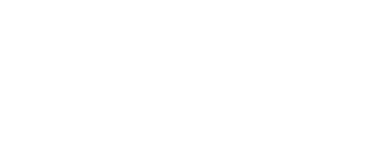
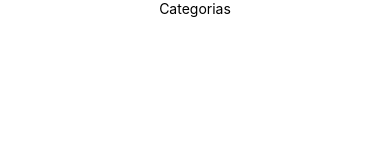
Before and after one commit to rafaelbatistaroque/minhasReceitas-app, a React Native app: screen /categorias in a window 390 px wide. Shown: the top 160 px of the page. Built offline with nearby package versions, Linux system fonts and the light colour scheme.

Commit message:
FEATURE:  created screens components and  stylesheet components

```diff
--- a/App.tsx
+++ b/App.tsx
@@ -1,10 +1,12 @@
 import { StatusBar } from 'expo-status-bar';
 import React from 'react';
 import { View } from 'react-native';
+import { Categorias } from "./src/screens";
 
 export default function App() {
     return (
         <View>
+            <Categorias />
             <StatusBar style="auto" />
         </View>
     );
--- a/src/screens/Categorias/index.tsx
+++ b/src/screens/Categorias/index.tsx
@@ -0,0 +1,11 @@
+import React from "react";
+import { Text, View } from "react-native";
+import { styles } from "./styles";
+
+export const Categorias: React.FC = () => {
+    return (
+        <View style={styles.container}>
+            <Text>Categorias</Text>
+        </View>
+    );
+};
--- a/src/screens/Categorias/styles.ts
+++ b/src/screens/Categorias/styles.ts
@@ -0,0 +1,9 @@
+import { StyleSheet } from "react-native";
+
+export const styles = StyleSheet.create({
+    container: {
+        flex: 1,
+        justifyContent: "center",
+        alignItems: "center"
+    }
+});
--- a/src/screens/Detalhes/index.tsx
+++ b/src/screens/Detalhes/index.tsx
@@ -0,0 +1,11 @@
+import React from "react";
+import { Text, View } from "react-native";
+import { styles } from "./styles";
+
+export const Detalhes: React.FC = () => {
+    return (
+        <View style={styles.container}>
+            <Text>Detalhes</Text>
+        </View>
+    );
+};
--- a/src/screens/Detalhes/styles.ts
+++ b/src/screens/Detalhes/styles.ts
@@ -0,0 +1,7 @@
+import { StyleSheet } from "react-native";
+
+export const styles = StyleSheet.create({
+    container: {
+
+    }
+});
--- a/src/screens/Favoritas/index.tsx
+++ b/src/screens/Favoritas/index.tsx
@@ -0,0 +1,11 @@
+import React from "react";
+import { Text, View } from "react-native";
+import { styles } from "./styles";
+
+export const Favoritas: React.FC = () => {
+    return (
+        <View style={styles.container}>
+            <Text>Favoritas</Text>
+        </View>
+    );
+};
--- a/src/screens/Favoritas/styles.ts
+++ b/src/screens/Favoritas/styles.ts
@@ -0,0 +1,7 @@
+import { StyleSheet } from "react-native";
+
+export const styles = StyleSheet.create({
+    container: {
+
+    }
+});
--- a/src/screens/Filtros/index.tsx
+++ b/src/screens/Filtros/index.tsx
@@ -0,0 +1,11 @@
+import React from "react";
+import { Text, View } from "react-native";
+import { styles } from "./styles";
+
+export const Filtros: React.FC = () => {
+    return (
+        <View style={styles.container}>
+            <Text>Filtros</Text>
+        </View>
+    );
+};
--- a/src/screens/Filtros/styles.ts
+++ b/src/screens/Filtros/styles.ts
@@ -0,0 +1,7 @@
+import { StyleSheet } from "react-native";
+
+export const styles = StyleSheet.create({
+    container: {
+
+    }
+});
--- a/src/screens/Receitas/index.tsx
+++ b/src/screens/Receitas/index.tsx
@@ -0,0 +1,11 @@
+import React from "react";
+import { Text, View } from "react-native";
+import { styles } from "./styles";
+
+export const Receitas: React.FC = () => {
+    return (
+        <View style={styles.container}>
+            <Text>Receitas</Text>
+        </View>
+    );
+};
--- a/src/screens/Receitas/styles.ts
+++ b/src/screens/Receitas/styles.ts
@@ -0,0 +1,7 @@
+import { StyleSheet } from "react-native";
+
+export const styles = StyleSheet.create({
+    container: {
+        flex: 1
+    }
+});
--- /dev/null
+++ b/src/screens/index.ts
@@ -0,0 +1,5 @@
+export * from "./Categorias";
+export * from "./Detalhes";
+export * from "./Favoritas";
+export * from "./Filtros";
+export * from "./Receitas";
```
